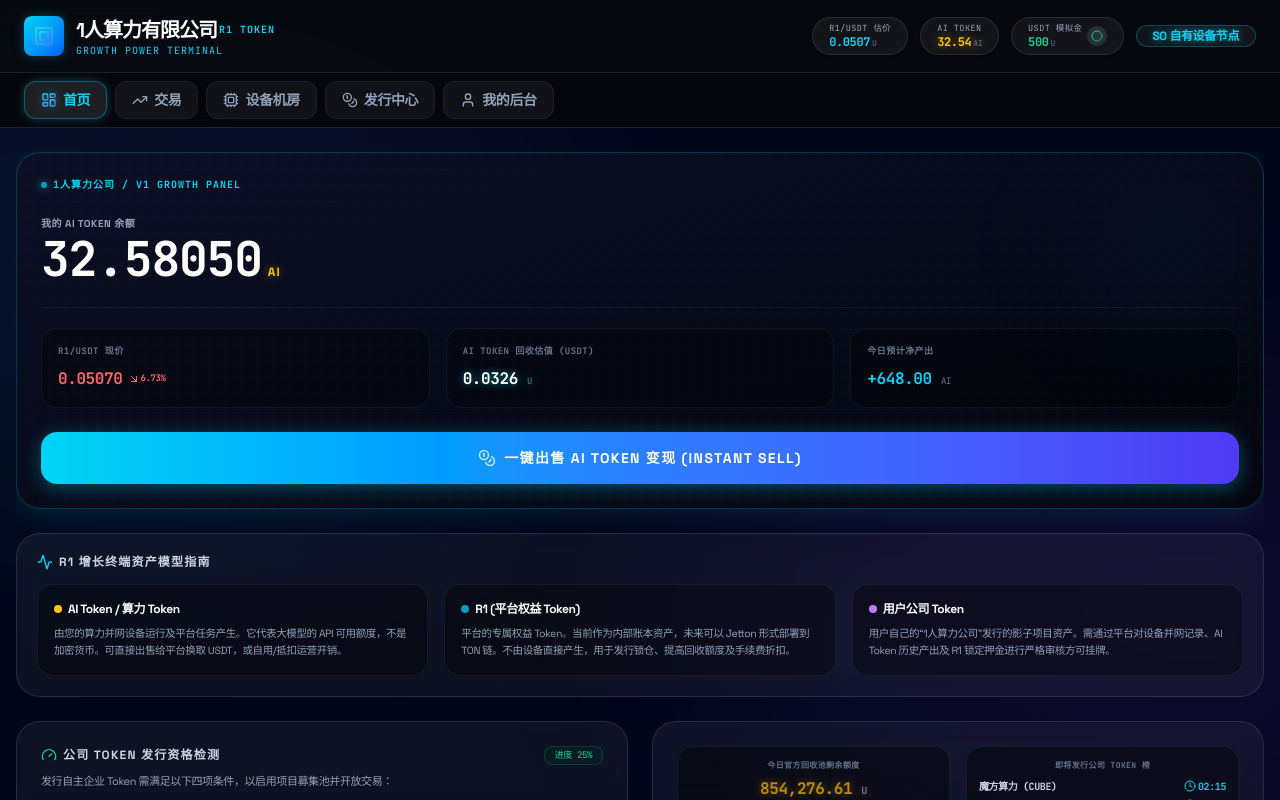
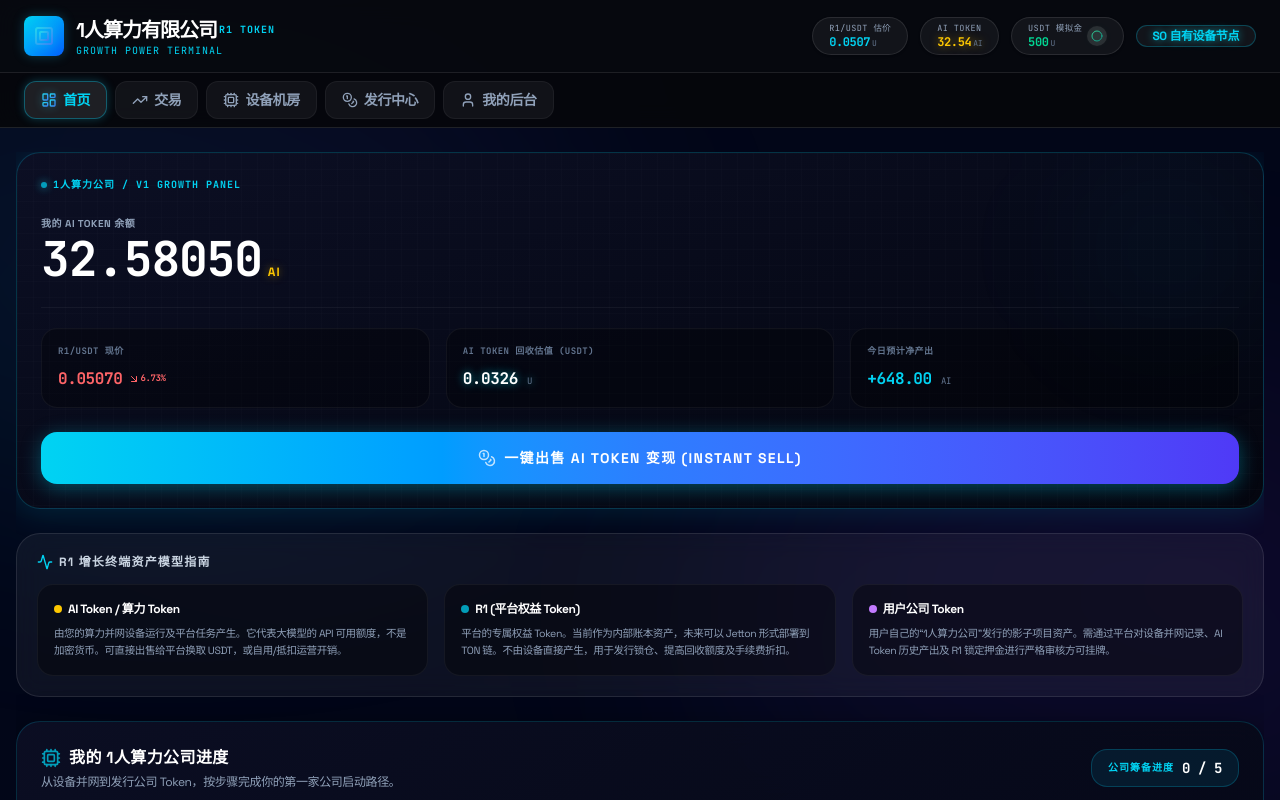
Before and after one commit to tii-mom/1ren, a React (Vite) app: page / in a window 1280 px wide. Built offline with nearby package versions, Linux system fonts and the light colour scheme.

Commit message:
feat: user onboarding company progress module (#4)
* feat: add user onboarding company progress module to Dashboard

* fix: refine step 2 onboarding logic to avoid false positives from INITIAL_RECORDS

```diff
--- a/src/App.tsx
+++ b/src/App.tsx
@@ -765,6 +765,7 @@ export default function App() {
                   stats={stats}
                   tasks={tasks}
                   activeMiners={activeMiners}
+                  records={records}
                   onCompleteTask={handleCompleteTask}
                   onTriggerBuff={handleTriggerBuff}
                   onSynthesize={handleSynthesize}
--- a/src/components/Dashboard.tsx
+++ b/src/components/Dashboard.tsx
@@ -1,5 +1,5 @@
 import React, { useState, useEffect, useMemo } from "react";
-import { UserStats, TaskState, ActiveMiner } from "../types";
+import { UserStats, TaskState, ActiveMiner, MiningRecord } from "../types";
 import {
   Zap, Cpu, Award, Activity, Gauge,
   Smartphone, KeyRound, AlertTriangle, Coins, Users, ArrowUpRight, ArrowDownRight, Clock
@@ -12,6 +12,7 @@ interface DashboardProps {
   stats: UserStats;
   tasks: TaskState;
   activeMiners: ActiveMiner[];
+  records: MiningRecord[];
   onCompleteTask: (taskKey: "watchAd" | "likeContent" | "shareMoments") => void;
   onTriggerBuff: () => void;
   onSynthesize: () => void;
@@ -39,6 +40,7 @@ export const Dashboard: React.FC<DashboardProps> = ({
   stats,
   tasks,
   activeMiners,
+  records,
   onCompleteTask,
   onTriggerBuff,
   onSynthesize,
@@ -159,6 +161,83 @@ export const Dashboard: React.FC<DashboardProps> = ({
       percent: Math.round((metCount / 4) * 100)
     };
   }, [stats.level, stats.accumulatedFragments, activeMiners, stats.r1Balance]);
+
+  const hasIssuedToken = useMemo(() => {
+    try {
+      const saved = localStorage.getItem("r1_user_issued_tokens");
+      if (saved) {
+        const parsed = JSON.parse(saved);
+        return Array.isArray(parsed) && parsed.length >= 1;
+      }
+    } catch (e) {
+      console.warn(e);
+    }
+    return false;
+  }, [stats]);
+
+  const steps = useMemo(() => {
+    const runningMinerCount = activeMiners.filter(m => m.status !== "stopped").length;
+    const step1Done = runningMinerCount >= 1;
+    const minerHasProduced = activeMiners.some(m => (m.accumulatedRewards || 0) > 0);
+
+    const step2Done = step1Done && (minerHasProduced || stats.accumulatedFragments > 50);
+    const step3Done = stats.totalSynthesized > 0 || records.some(r =>
+      r.type === "synthesize" ||
+      (r.type === "trade" && r.description.includes("AI Token")) ||
+      r.description.includes("平台回收")
+    );
+    const step4Done = records.some(r => r.description.includes("买入") && r.description.includes("R1")) ||
+      records.some(r => r.description.includes("质押锁仓") && r.description.includes("R1"));
+    const step5Done = hasIssuedToken;
+
+    return [
+      {
+        title: "部署第一台设备",
+        description: "前往机房并网部署第一台算力设备，开始在线产出 AI Token。",
+        done: step1Done,
+        buttonText: "去部署",
+        onAction: () => setCurrentTab("store")
+      },
+      {
+        title: "产出 AI Token",
+        description: "开启您的设备，或保持在线产出超过 50 个 AI Token 额度。",
+        done: step2Done,
+        buttonText: "去产出",
+        onAction: () => {
+          if (!step1Done) {
+            setCurrentTab("store");
+          } else {
+            setCurrentTab("home");
+          }
+        }
+      },
+      {
+        title: "生成 API 或出售 AI Token",
+        description: "在一键出售中模拟回收变现，或使用 AI Token 合成生成 API/URL Key。",
+        done: step3Done,
+        buttonText: "生成 / 变现",
+        onAction: () => setCurrentTab("home")
+      },
+      {
+        title: "持有 R1 权益",
+        description: "前往交易区使用 USDT 买入 R1 平台权益 Token，或进行锁仓质押。",
+        done: step4Done,
+        buttonText: "去交易",
+        onAction: () => setCurrentTab("exchange")
+      },
+      {
+        title: "申请发行公司 Token",
+        description: "前往发行中心申请并成功模拟发行您自己的 1人算力公司 Token。",
+        done: step5Done,
+        buttonText: "去发行",
+        onAction: () => setCurrentTab("launch")
+      }
+    ];
+  }, [activeMiners, records, stats, hasIssuedToken, setCurrentTab]);
+
+  const completedStepsCount = useMemo(() => {
+    return steps.filter(s => s.done).length;
+  }, [steps]);
 
   // Quick sell execution
   const handleQuickSellSubmit = () => {
@@ -308,6 +387,74 @@ export const Dashboard: React.FC<DashboardProps> = ({
               用户自己的“1人算力公司”发行的影子项目资产。需通过平台对设备并网记录、AI Token 历史产出及 R1 锁定押金进行严格审核方可挂牌。
             </p>
           </div>
+        </div>
+      </div>
+
+      {/* 🚀 我的 1人算力公司进度 */}
+      <div className="bg-gradient-to-br from-[#0c0f24]/90 to-[#04060f]/90 border border-cyan-500/20 rounded-3xl p-6 backdrop-blur-md shadow-[0_8px_32px_rgba(0,0,0,0.5)]">
+        <div className="flex flex-col md:flex-row md:items-center justify-between gap-4 mb-6">
+          <div>
+            <h2 className="text-base font-black text-white flex items-center gap-2 tracking-wide">
+              <Cpu className="text-cyan-400 size-5 animate-pulse" />
+              我的 1人算力公司进度
+            </h2>
+            <p className="text-xs text-slate-400 mt-1 font-sans">
+              从设备并网到发行公司 Token，按步骤完成你的第一家公司启动路径。
+            </p>
+          </div>
+          <div className="bg-cyan-500/10 border border-cyan-500/25 rounded-2xl px-4 py-2 flex items-center gap-2 self-start md:self-auto">
+            <span className="text-[10px] text-cyan-400 font-mono font-bold tracking-widest uppercase">公司筹备进度</span>
+            <span className="text-sm font-mono font-black text-white">{completedStepsCount} / 5</span>
+          </div>
+        </div>
+
+        {/* Stepper / Vertical Timeline */}
+        <div className="relative border-l border-white/10 ml-4 pl-8 space-y-6">
+          {steps.map((step, index) => {
+            const isCompleted = step.done;
+            return (
+              <div key={index} className="relative group">
+                {/* Connector dot */}
+                <div className={`absolute -left-[41px] top-1.5 size-6 rounded-full border flex items-center justify-center transition-all duration-300 ${
+                  isCompleted
+                    ? "bg-emerald-500/20 border-emerald-500 text-emerald-400 shadow-[0_0_10px_rgba(16,185,129,0.3)]"
+                    : "bg-slate-900 border-white/20 text-slate-500"
+                }`}>
+                  {isCompleted ? (
+                    <span className="text-xs font-black">✓</span>
+                  ) : (
+                    <span className="text-[10px] font-bold font-mono">{index + 1}</span>
+                  )}
+                </div>
+
+                {/* Step content */}
+                <div className="flex flex-col sm:flex-row sm:items-center justify-between gap-4 p-4 bg-white/[0.02] border border-white/[0.04] rounded-2xl hover:bg-white/[0.04] transition-all duration-200">
+                  <div className="space-y-1">
+                    <span className="text-[10px] text-cyan-400 font-mono font-bold tracking-wider block">STEP 0{index + 1}</span>
+                    <h3 className="text-sm font-extrabold text-slate-200">{step.title}</h3>
+                    <p className="text-xs text-slate-400 leading-relaxed font-sans">{step.description}</p>
+                  </div>
+
+                  {/* Action button / Status */}
+                  <div className="flex items-center min-h-[44px]">
+                    {isCompleted ? (
+                      <span className="text-xs font-bold text-emerald-400 bg-emerald-500/10 border border-emerald-500/20 px-3 py-1.5 rounded-xl flex items-center gap-1">
+                        <span className="size-1.5 rounded-full bg-emerald-400 animate-pulse" />
+                        已完成
+                      </span>
+                    ) : (
+                      <button
+                        onClick={step.onAction}
+                        className="px-5 py-2.5 bg-gradient-to-r from-cyan-500 to-blue-500 text-slate-950 text-xs font-black rounded-xl active:scale-95 shadow-[0_4px_12px_rgba(6,182,212,0.2)] hover:shadow-[0_4px_16px_rgba(6,182,212,0.3)] transition-all min-h-[44px] flex items-center justify-center cursor-pointer"
+                      >
+                        {step.buttonText}
+                      </button>
+                    )}
+                  </div>
+                </div>
+              </div>
+            );
+          })}
         </div>
       </div>
 
```
